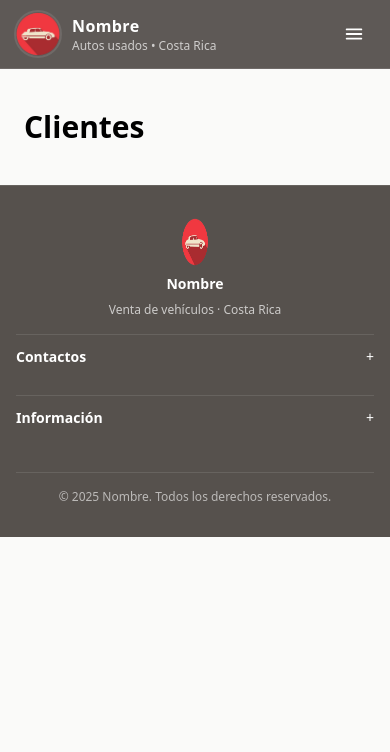
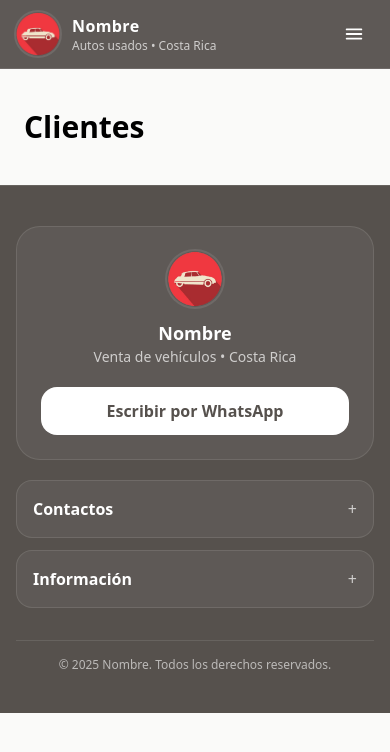
Before and after one commit to melamoralesramirez/VentaVehiculos, a React (Vite) app: page /clientes in a window 390 px wide. Shown: the top 752 px of the page. Built offline with nearby package versions, Linux system fonts and the light colour scheme.

Commit message:
cambio footer

```diff
--- a/src/componentes/Footer.jsx
+++ b/src/componentes/Footer.jsx
@@ -4,9 +4,14 @@ export default function Footer() {
   const [open, setOpen] = useState(null)
   const toggle = (section) => setOpen(open === section ? null : section)
 
+  const rowBtn =
+    "w-full flex items-center justify-between rounded-2xl px-4 py-4 " +
+    "bg-white/5 border border-white/10 hover:bg-white/10 transition"
+
   return (
     <footer className="bg-[#56514D] text-white w-full border-t border-white/10">
-      <div className="max-w-5xl mx-auto px-4 sm:px-6 py-8">
+      <div className="max-w-5xl mx-auto px-4 sm:px-6 py-10">
+
         {/* ===== DESKTOP ===== */}
         <div className="hidden md:grid grid-cols-3 gap-10 text-center items-start">
           {/* Marca */}
@@ -14,7 +19,7 @@ export default function Footer() {
             <img
               src="/logo.png"
               alt="Autos Doña Carmen"
-              className="h-12 w-12 rounded-full object-cover"
+              className="h-12 w-12 rounded-full object-cover ring-2 ring-white/10"
             />
             <h3 className="text-base font-semibold">Nombre</h3>
             <p className="text-sm text-white/70">Venta de vehículos</p>
@@ -44,7 +49,7 @@ export default function Footer() {
               </a>
             </div>
 
-            {/* WhatsApp 1 */}
+            {/* WhatsApp */}
             <a
               href="https://wa.me/50684944394"
               target="_blank"
@@ -55,7 +60,6 @@ export default function Footer() {
               <span className="text-sm">+506 8494-4394</span>
             </a>
 
-            {/* WhatsApp 2 */}
             <a
               href="https://wa.me/50677777777"
               target="_blank"
@@ -79,84 +83,87 @@ export default function Footer() {
           </div>
         </div>
 
-        {/* ===== MÓVIL ===== */}
-        <div className="md:hidden space-y-4 text-sm">
-          {/* Marca */}
-          <div className="flex flex-col items-center gap-2">
-            <img src="/logo.png" alt="Autos Doña Carmen" className="h-12 w-12 rounded-full" />
-            <p className="font-semibold">Nombre</p>
-            <p className="text-white/70 text-xs">Venta de vehículos · Costa Rica</p>
-          </div>
+        {/* ===== MÓVIL (MEJORADO) ===== */}
+        <div className="md:hidden">
+          {/* Cabecera */}
+          <div className="rounded-3xl border border-white/10 bg-white/5 p-6 text-center">
+            <img
+              src="/logo.png"
+              alt="Autos Doña Carmen"
+              className="h-14 w-14 rounded-full mx-auto object-cover ring-2 ring-white/10"
+            />
+            <p className="mt-3 font-semibold text-lg">Nombre</p>
+            <p className="text-white/70 text-sm">
+              Venta de vehículos • Costa Rica
+            </p>
 
-          {/* Acordeón: Contactos */}
-          <button
-            onClick={() => toggle("contactos")}
-            className="w-full flex justify-between items-center py-3 border-t border-white/10"
-          >
-            <span className="font-semibold">Contactos</span>
-            <span>{open === "contactos" ? "−" : "+"}</span>
-          </button>
-
-          {open === "contactos" && (
-            <div className="flex flex-col items-center gap-3 pb-3 text-white/70">
-              {/* Redes */}
-              <div className="flex items-center gap-4">
-                <a href="https://instagram.com" target="_blank" rel="noreferrer">
-                  <img
-                    src="/redes/Instragram.png"
-                    alt="Instagram"
-                    className="h-7 w-7 hover:scale-110 transition"
-                  />
-                </a>
-
-                <a href="https://facebook.com" target="_blank" rel="noreferrer">
-                  <img
-                    src="/redes/Facebook.png"
-                    alt="Facebook"
-                    className="h-7 w-7 hover:scale-110 transition"
-                  />
-                </a>
-              </div>
-
-              {/* WhatsApp 1 */}
+            {/* mini CTA */}
             <a
               href="https://wa.me/50684944394"
               target="_blank"
               rel="noreferrer"
-                className="flex items-center gap-2 hover:text-white transition"
+              className="mt-5 inline-flex w-full items-center justify-center rounded-2xl bg-white text-[#56514D] font-semibold px-4 py-3 hover:opacity-90 transition"
+            >
+              Escribir por WhatsApp
+            </a>
+          </div>
+
+          {/* Acordeones */}
+          <div className="mt-5 space-y-3">
+            {/* Contactos */}
+            <button onClick={() => toggle("contactos")} className={rowBtn}>
+              <span className="font-semibold">Contactos</span>
+              <span className="text-white/70">{open === "contactos" ? "−" : "+"}</span>
+            </button>
+
+            {open === "contactos" && (
+              <div className="rounded-3xl border border-white/10 bg-white/5 p-5">
+                <div className="flex justify-center gap-4">
+                  <a href="https://instagram.com" target="_blank" rel="noreferrer">
+                    <img src="/redes/Instragram.png" alt="Instagram" className="h-8 w-8" />
+                  </a>
+                  <a href="https://facebook.com" target="_blank" rel="noreferrer">
+                    <img src="/redes/Facebook.png" alt="Facebook" className="h-8 w-8" />
+                  </a>
+                </div>
+
+                <div className="mt-4 space-y-3">
+                  <a
+                    href="https://wa.me/50684944394"
+                    target="_blank"
+                    rel="noreferrer"
+                    className="flex items-center justify-center gap-2 rounded-2xl bg-white/5 border border-white/10 px-4 py-3 text-white/85 hover:bg-white/10 transition"
                   >
                     <img src="/redes/WhatsApp.png" alt="WhatsApp" className="h-6 w-6" />
-                <span className="text-sm">+506 8494-4394</span>
+                    <span className="text-sm font-medium">+506 8494-4394</span>
                   </a>
 
-              {/* WhatsApp 2 */}
                   <a
                     href="https://wa.me/50677777777"
                     target="_blank"
                     rel="noreferrer"
-                className="flex items-center gap-2 hover:text-white transition"
+                    className="flex items-center justify-center gap-2 rounded-2xl bg-white/5 border border-white/10 px-4 py-3 text-white/85 hover:bg-white/10 transition"
                   >
                     <img src="/redes/WhatsApp.png" alt="WhatsApp" className="h-6 w-6" />
-                <span className="text-sm">+506 7777-7777</span>
+                    <span className="text-sm font-medium">+506 7777-7777</span>
                   </a>
+                </div>
               </div>
             )}
 
-          {/* Acordeón: Info */}
-          <button
-            onClick={() => toggle("info")}
-            className="w-full flex justify-between items-center py-3 border-t border-white/10"
-          >
+            {/* Información */}
+            <button onClick={() => toggle("info")} className={rowBtn}>
               <span className="font-semibold">Información</span>
-            <span>{open === "info" ? "−" : "+"}</span>
+              <span className="text-white/70">{open === "info" ? "−" : "+"}</span>
             </button>
 
             {open === "info" && (
-            <div className="text-center pb-3 text-white/70">
-              <p>🕒 Lun–Sáb · 8:00am – 6:00pm</p>
-              <p>📍 Cartago, Costa Rica</p>
+              <div className="rounded-3xl border border-white/10 bg-white/5 p-5 text-center text-white/75">
+                <p className="text-sm">🕒 Lun–Sáb · 8:00am – 6:00pm</p>
+                <p className="text-sm mt-2">📍 Cartago, Costa Rica</p>
               </div>
             )}
+          </div>
         </div>
 
         {/* Línea inferior */}
--- a/src/paginas/Inicio.jsx
+++ b/src/paginas/Inicio.jsx
@@ -147,12 +147,6 @@ export default function Inicio() {
                 <div className="rounded-3xl bg-white border border-black/10 p-6">
                     <div className="flex justify-between items-end">
                         <h2 className="text-2xl font-bold">Buscar vehículos</h2>
-            <button
-              onClick={limpiar}
-              className="text-sm font-semibold text-[#56514D] hover:underline"
-            >
-              Limpiar filtros
-            </button>
                     </div>
 
                     <div className="mt-5 grid grid-cols-1 sm:grid-cols-3 gap-4">
@@ -195,6 +189,16 @@ export default function Inicio() {
                             </select>
                         </div>
                     </div>
+
+                    <div className="mt-5 flex justify-end items-center">
+                        <button
+                            onClick={limpiar}
+                            className="text-sm font-semibold text-[#56514D] hover:underline"
+                        >
+                            Limpiar filtros
+                        </button>
+                    </div>
+
 
                     <div className="mt-5 flex justify-center items-center">
                         <Link
```
Lines whose indentation alone changed are shown as unchanged.
